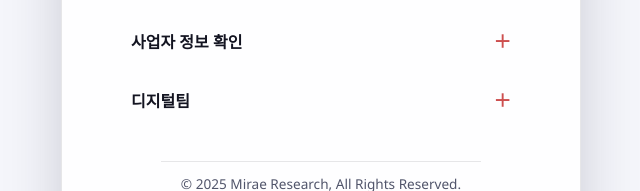
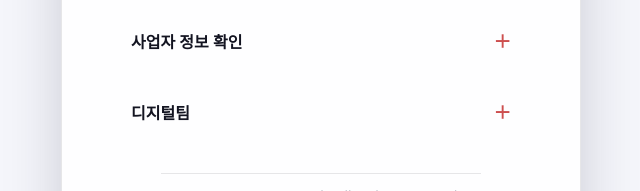
Before and after one commit to themrsung/sjun-me-home, a React (Create React App) app: page / in a window 1280 px wide. Shown: the part 1226-1417 px from the top of the page, without its empty margins (319-959 px from the left). Built offline with nearby package versions, Linux system fonts and the light colour scheme; a web font is replaced by a local one.

Commit message:
fix: Adjust margin for consecutive business details sections

```diff
--- a/src/App.css
+++ b/src/App.css
@@ -521,6 +521,10 @@
   overflow: hidden;
 }
 
+.business-details + .business-details {
+  margin-top: 0.75rem;
+}
+
 .business-details[open] {
   border-color: var(--border-soft);
   background: var(--bg-alt);
```
